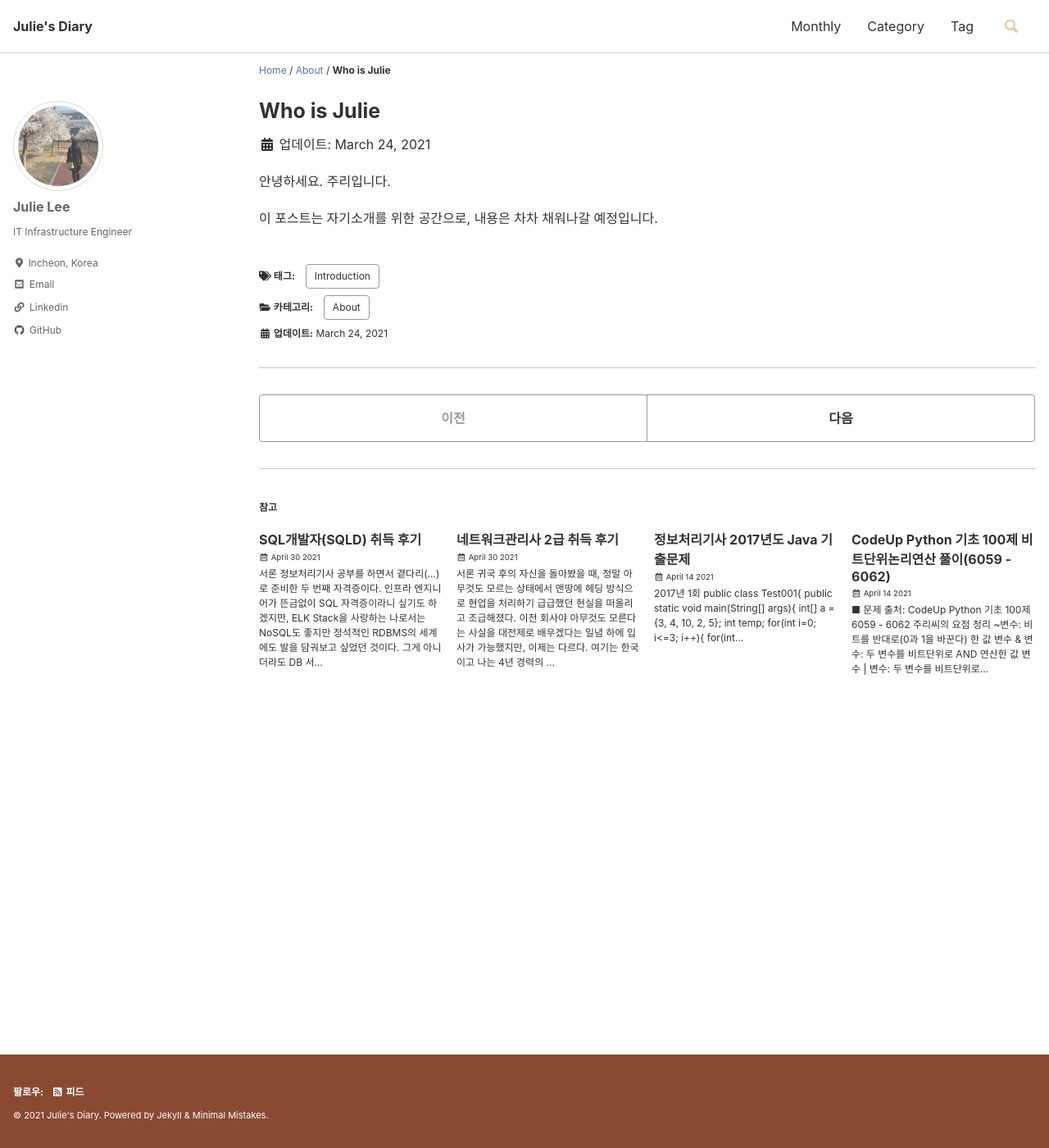
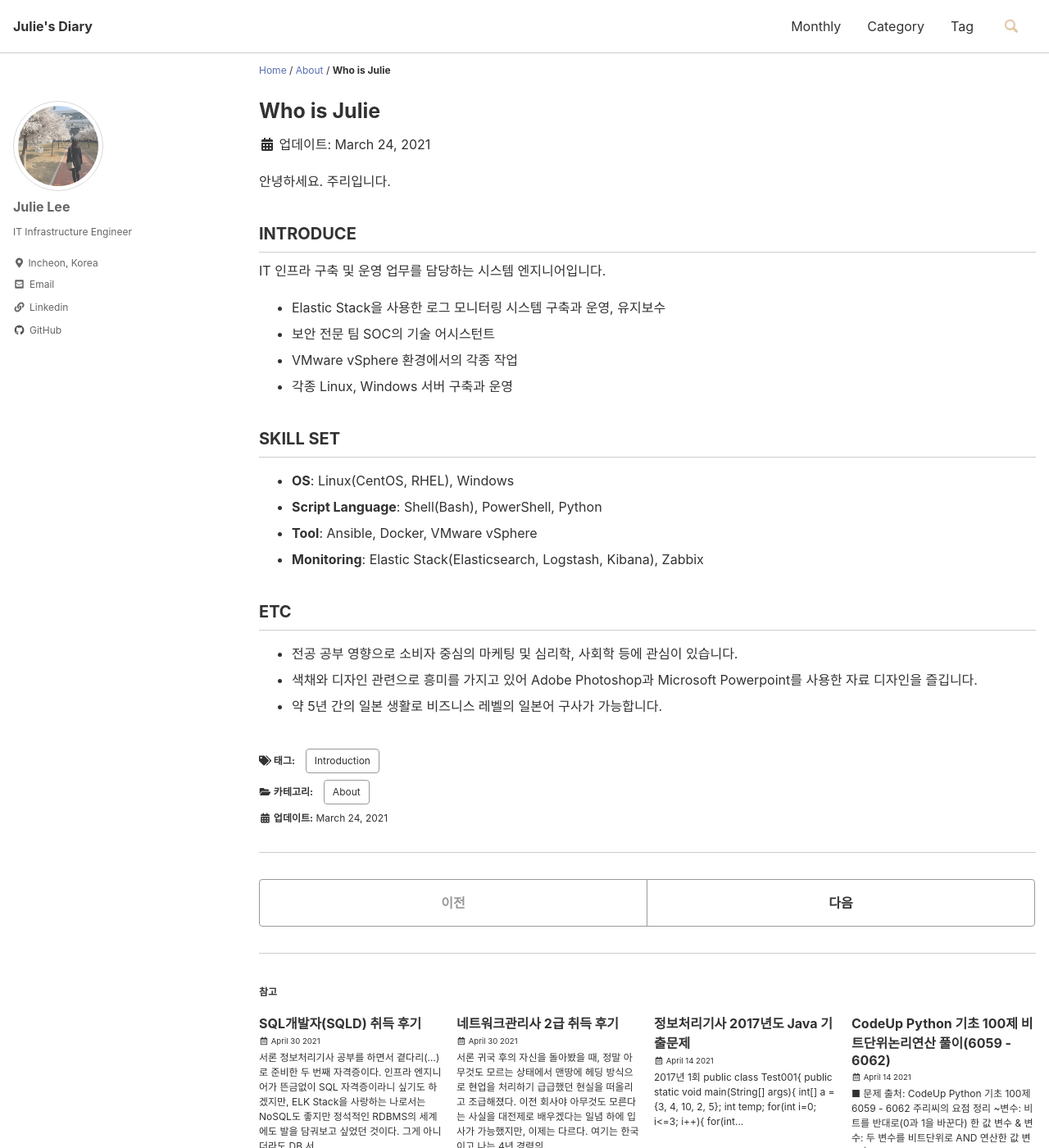
Before and after one commit to smilejulie0812/smilejulie0812.github.io, a Jekyll site: the page built from _posts/2021-03-24-introduction.md, in a window 1280 px wide and 1400 px high. Shown: the whole window at 82% size. Built offline with Jekyll 4.4.1, drawn with Linux system fonts in a browser that asks for light colours; cached includes are drawn as plain includes.

Commit message:
Update 2021-03-24-introduction.md

```diff
--- a/_posts/2021-03-24-introduction.md
+++ b/_posts/2021-03-24-introduction.md
@@ -6,7 +6,23 @@ categories:
 tags:
   - Introduction
 ---
-
 안녕하세요. 주리입니다.
 
-이 포스트는 자기소개를 위한 공간으로, 내용은 차차 채워나갈 예정입니다.
+## INTRODUCE
+IT 인프라 구축 및 운영 업무를 담당하는 시스템 엔지니어입니다.
+
+* Elastic Stack을 사용한 로그 모니터링 시스템 구축과 운영, 유지보수
+* 보안 전문 팀 SOC의 기술 어시스턴트
+* VMware vSphere 환경에서의 각종 작업
+* 각종 Linux, Windows 서버 구축과 운영
+
+## SKILL SET
+* **OS**: Linux(CentOS, RHEL), Windows
+* **Script Language**: Shell(Bash), PowerShell, Python
+* **Tool**: Ansible, Docker, VMware vSphere
+* **Monitoring**: Elastic Stack(Elasticsearch, Logstash, Kibana), Zabbix
+
+## ETC
+* 전공 공부 영향으로 소비자 중심의 마케팅 및 심리학, 사회학 등에 관심이 있습니다.
+* 색채와 디자인 관련으로 흥미를 가지고 있어 Adobe Photoshop과 Microsoft Powerpoint를 사용한 자료 디자인을 즐깁니다.
+* 약 5년 간의 일본 생활로 비즈니스 레벨의 일본어 구사가 가능합니다.
```
